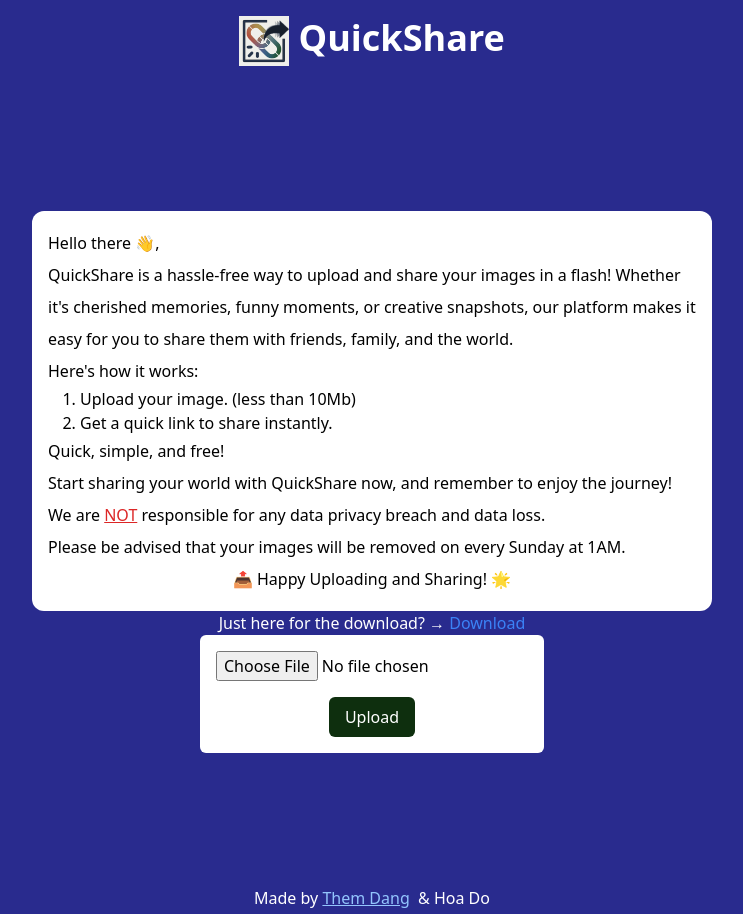
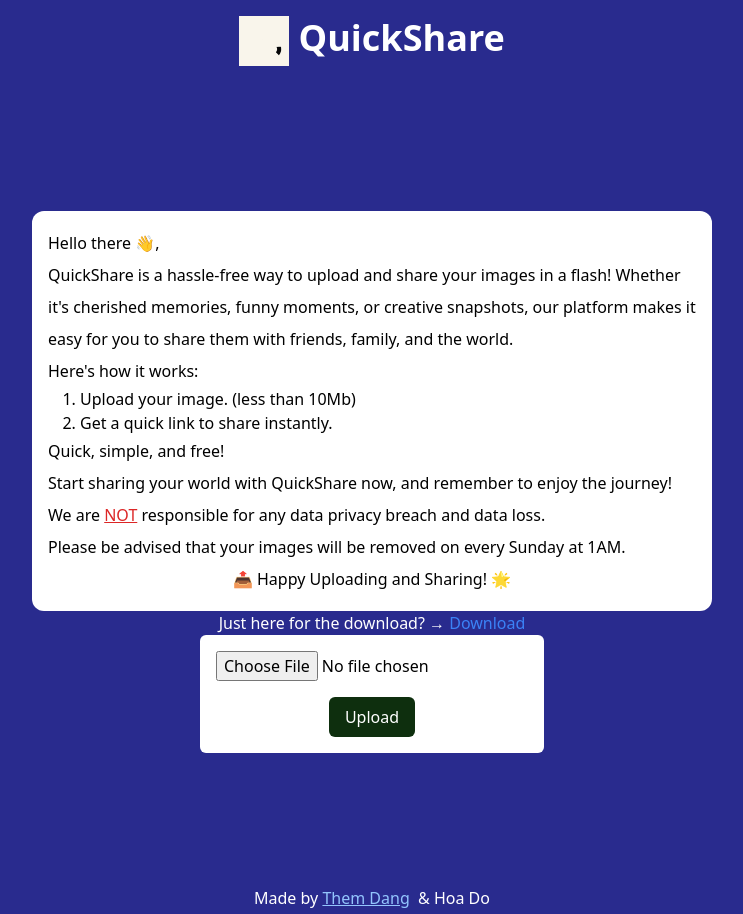
Before and after one commit to dnthem/quick-share, a Next.js app: page / in a window 1280 px wide. Shown: the whole page, without its empty margins (268-1011 px from the left). Built offline with nearby package versions, Linux system fonts and the light colour scheme.

Commit message:
gif icon

```diff
--- a/components/Header.tsx
+++ b/components/Header.tsx
@@ -10,7 +10,7 @@ function Header() {
         <Link
          href="/"
          >
-          <Image src="/icon.png" width={50} height={50} className='object-contain inline' alt='icon'/>
+          <Image src="/icongif.gif" width={50} height={50} className='object-contain inline' alt='icon'/>
         &nbsp;QuickShare
 
 
```
Also changed, not shown: public/icongif.gif (added).
